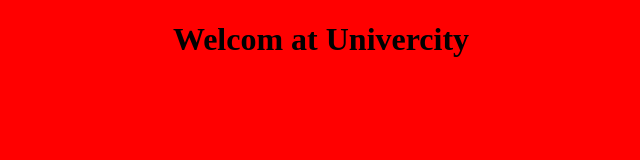
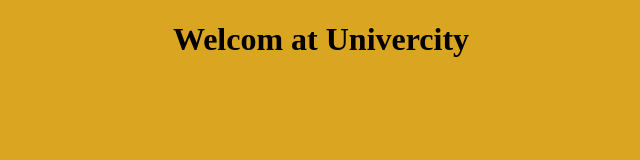
Before and after one commit to Shoipe-abdu/shoipe, a plain HTML site: page index.html in a window 1280 px wide. Shown: the whole page, without its empty margins (319-959 px from the left). Drawn offline with Linux system fonts and the light colour scheme.

Commit message:
add cod cs s backgrawend

```diff
--- a/desin.css
+++ b/desin.css
@@ -1,6 +1,6 @@
 body{
 
-    background-color: red;
+    background-color: goldenrod;
 }
 h1{
     text-align: center;
```
